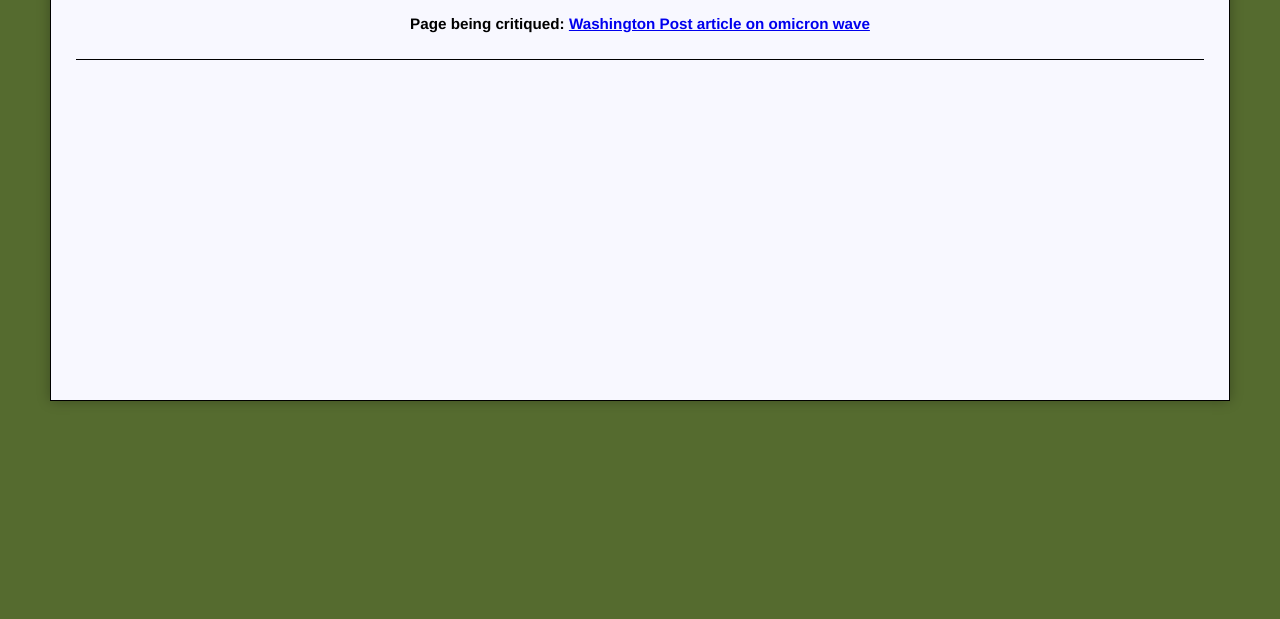
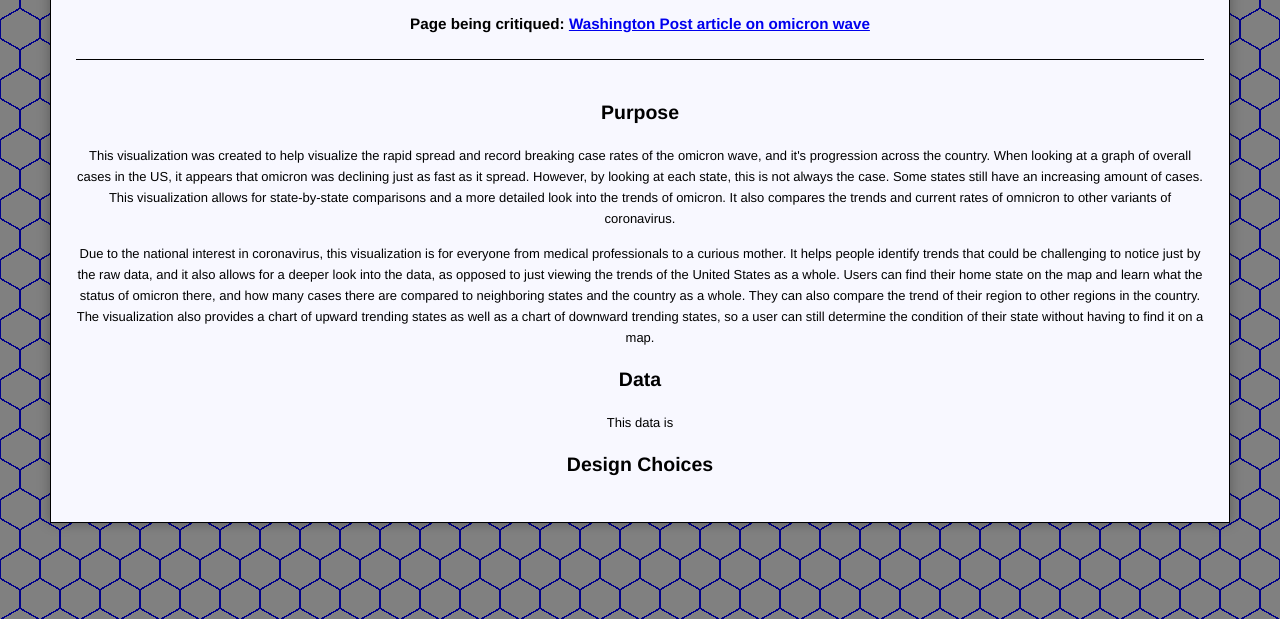
Before and after one commit to N8DaGr84444/vis-design-critique, a plain HTML site: page index.html in a window 1280 px wide. Shown: the part 181-800 px from the top of the page. Drawn offline with Linux system fonts and the light colour scheme.

Commit message:
Modified background and formatting, began adding text

```diff
--- a/css/style.css
+++ b/css/style.css
@@ -1,11 +1,16 @@
 body {
-    /*background: linear-gradient(to bottom right, darkgreen, lightgreen);*/
-    background-color:darkolivegreen;
     color: black;
     font: normal 13px/1.625 'Helvetica Neue', Arial, Helvetica, sans-serif;
     margin: 0;
     padding: 50px;
     text-align: center;
+    background: radial-gradient(circle farthest-side at 0% 50%, gray 23.5%, rgba(240, 166, 17, 0) 0)21px 30px,
+    radial-gradient(circle farthest-side at 0% 50%, darkblue 24%, rgba(240, 166, 17, 0) 0)19px 30px,
+    linear-gradient(gray 14%, rgba(240, 166, 17, 0) 0, rgba(240, 166, 17, 0) 85%, gray 0)0 0,
+    linear-gradient(150deg, gray 24%, darkblue 0, darkblue 26%, rgba(240, 166, 17, 0) 0, rgba(240, 166, 17, 0) 74%, darkblue 0, darkblue 76%, gray 0)0 0,
+    linear-gradient(30deg, gray 24%, darkblue 0, darkblue 26%, rgba(240, 166, 17, 0) 0, rgba(240, 166, 17, 0) 74%, darkblue 0, darkblue 76%, gray 0)0 0,
+    linear-gradient(90deg, darkblue 2%, gray 0, gray 98%, darkblue 0%)0 0 gray;
+    background-size: 40px 60px;
 }
 
 header {
--- a/index.html
+++ b/index.html
@@ -13,9 +13,25 @@
           <div>
               <h1>Design Critique</h1>
               <h3>Nathaniel Alter</h3>
-              <h3>Page being critiqued: <a href="https://www.washingtonpost.com/health/interactive/2022/omicron-wave-spread-maps/?utm_source=twitter&utm_campaign=wp_graphics&utm_medium=social">Washington Post article on omicron wave</a></h3>
+              <h3>Page being critiqued: <a href="https://www.washingtonpost.com/health/interactive/2022/omicron-wave-spread-maps/?utm_source=twitter&utm_campaign=wp_graphics&utm_medium=social" target="_blank">Washington Post article on omicron wave</a></h3>
           </div>
         </header>
+        <br>
+        <h2>Purpose</h2>
+        <p>This visualization was created to help visualize the rapid spread and record breaking case rates of the omicron wave, and it's progression across the country.
+            When looking at a graph of overall cases in the US, it appears that omicron was declining just as fast as it spread. However, by looking at each state, this is not
+            always the case. Some states still have an increasing amount of cases. This visualization allows for state-by-state comparisons and a more detailed look into the trends
+            of omicron. It also compares the trends and current rates of omnicron to other variants of coronavirus.
+        </p>
+        <p>Due to the national interest in coronavirus, this visualization is for everyone from medical professionals to a curious mother. It helps people identify trends that could
+            be challenging to notice just by the raw data, and it also allows for a deeper look into the data, as opposed to just viewing the trends of the United States as a whole.
+            Users can find their home state on the map and learn what the status of omicron there, and how many cases there are compared to neighboring states and the country as a whole.
+            They can also compare the trend of their region to other regions in the country. The visualization also provides a chart of upward trending states as well as a chart of downward
+            trending states, so a user can still determine the condition of their state without having to find it on a map.
+        </p>
+        <h2>Data</h2>
+        <p>This data is </p>
+        <h2>Design Choices</h2>
     </div>
 </body>
 </html>
```
Also changed, not shown: img/us-corona-cases-chart.png (added), img/us-states-with-upward-trends.png (added).
